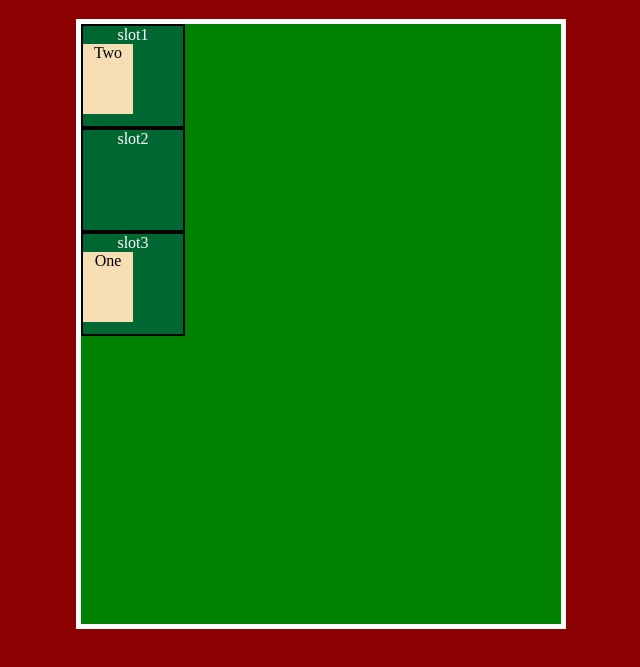
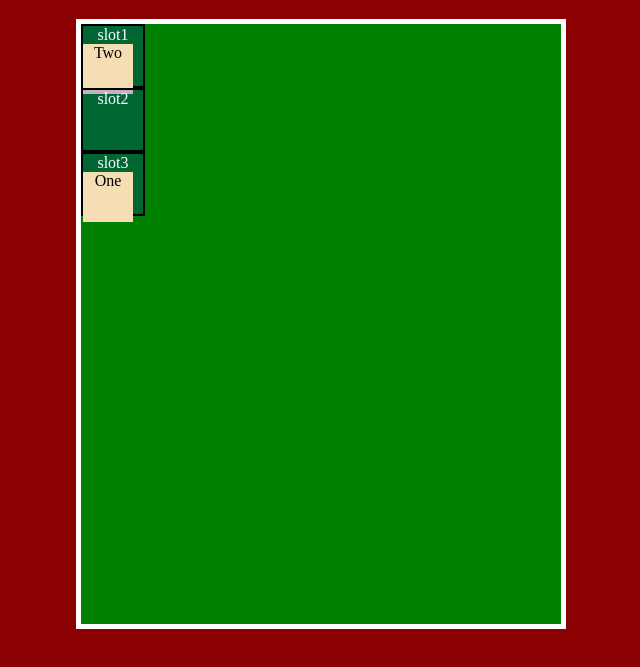
Before and after one commit to iLGunners/be-the-gaffer, a website: page source/index.html in a window 1280 px wide. Shown: the part 61-728 px from the top of the page, without its empty margins (319-959 px from the left). Drawn offline with nearby package versions, Linux system fonts and the light colour scheme; some packages are replaced by stand-ins of ours; a script that the page names is missing.

Commit message:
css slightly updated

```diff
--- a/source/css/style.css
+++ b/source/css/style.css
@@ -16,8 +16,12 @@ body {
     background-color: rgba(0, 0, 255, 0.2);
     border: 2px solid black;
     text-align: center;
-    width: 100px;
-    height: 100px;
+    width: 60px;
+    height: 60px;
+}
+
+.drag-enter {
+  border: solid 2px red;
 }
 
 .player {
@@ -26,5 +30,9 @@ body {
     text-align: center;
     cursor: pointer;
     width: 50px;
-    height: 70px;
+    height: 50px;
 }
+
+[ng-drag].dragging {
+  opacity: 0.5;
+}
```
